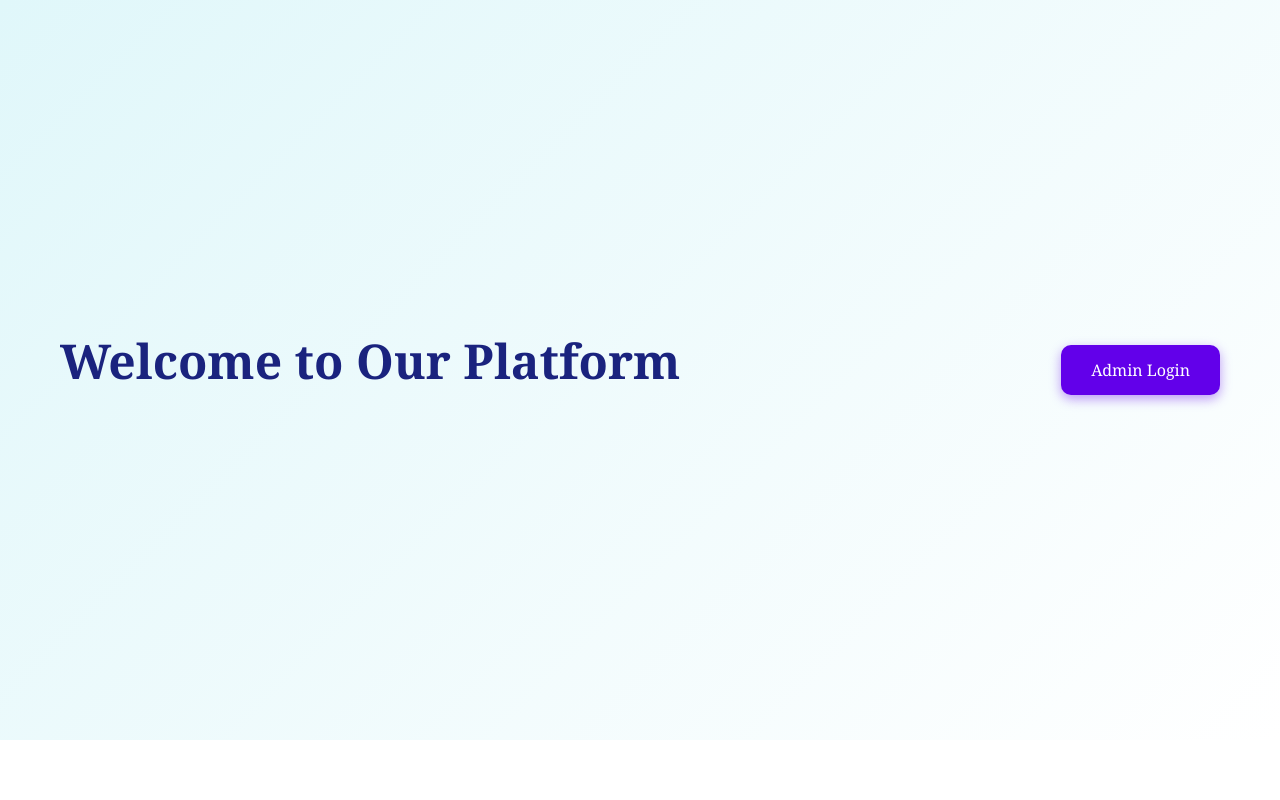
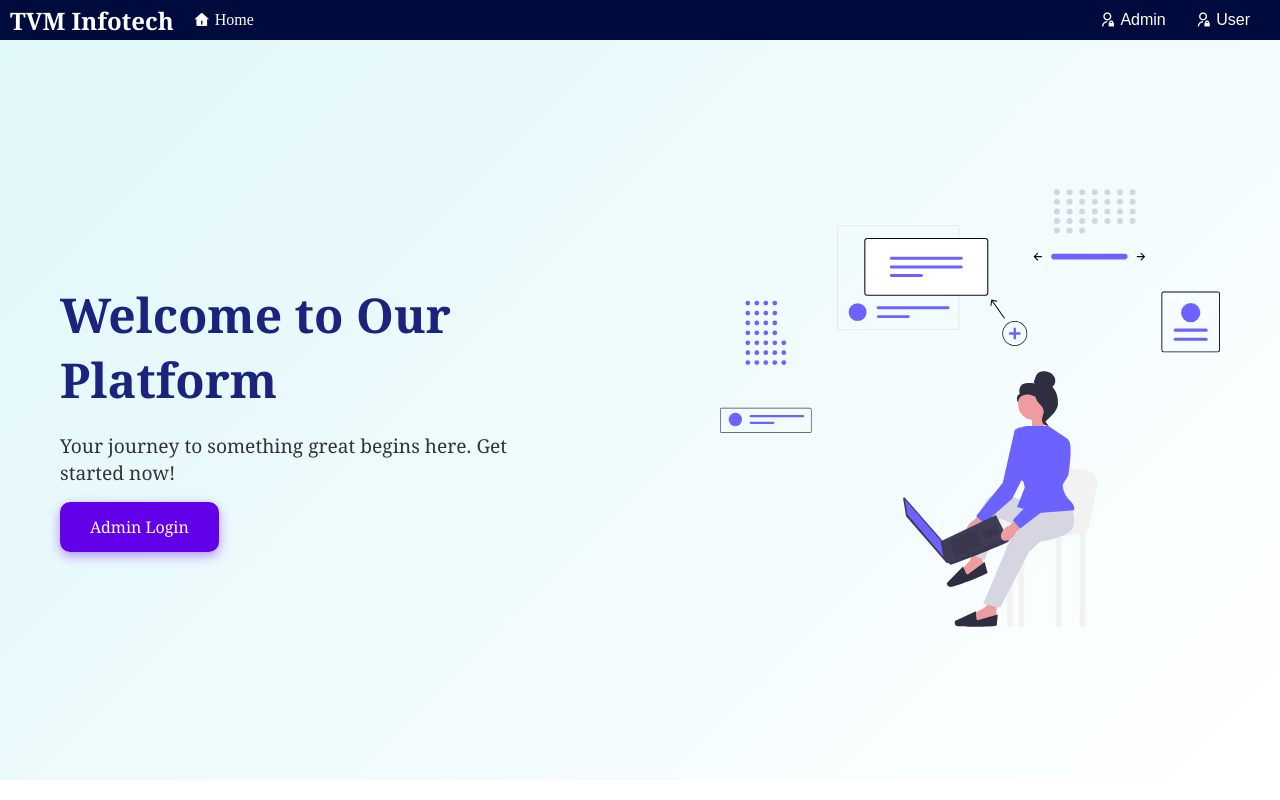
Before and after one commit to tvminfotech1/TVMEMS-UI, an Angular app: page / in a window 1280 px wide. Built offline with nearby package versions, Linux system fonts and the light colour scheme.

Commit message:
home page changes

```diff
--- a/src/app/components/home/home.component.html
+++ b/src/app/components/home/home.component.html
@@ -1,4 +1,12 @@
+<app-nav></app-nav>
 <div class="home-container animate-slide-in">
-  <h1>Welcome to Our Platform</h1>
-  <a routerLink="/adminLogin" class="onboard-btn">Admin Login</a>
+  <div class="text-section">
+    <h1>Welcome to Our Platform</h1>
+    <p>Your journey to something great begins here. Get started now!</p>
+    <a routerLink="/adminLogin" class="onboard-btn">Admin Login</a>
+  </div>
+
+  <div class="image-section">
+    <img src="assets/images/homePage_img.svg" alt="Welcome Image" />
+  </div>
 </div>
--- a/src/app/components/home/home.component.ts
+++ b/src/app/components/home/home.component.ts
@@ -6,9 +6,5 @@ import { Component } from "@angular/core";
   styleUrls: ["./home.component.css"],
 })
 export class HomeComponent {
-  showLogin = true;
 
-  toggleForm(isLogin: boolean): void {
-    this.showLogin = isLogin;
-  }
 }
```
Also changed, not shown: src/assets/images/homePage_img.svg (added).
